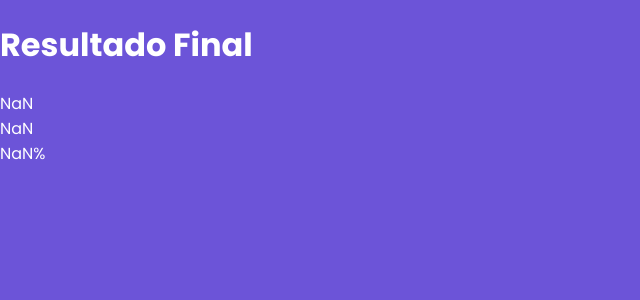
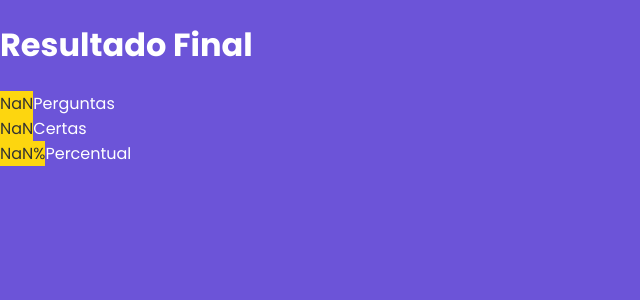
Before and after one commit to fjuncal/quiz-next, a Next.js app: page /resultado in a window 1280 px wide. Shown: the top 300 px of the page, without its empty margins (0-640 px from the left). Built offline with nearby package versions, Linux system fonts and the light colour scheme.

Commit message:
Criando componente estatistica

```diff
--- /dev/null
+++ b/components/Estatistica.tsx
@@ -0,0 +1,24 @@
+import styles from "../styles/Estatistica.module.css";
+interface EstatisticaProps {
+  valor: any;
+  texto: string;
+  corFundo?: string;
+  corFonte?: string;
+}
+
+export default function Estatistica(props: EstatisticaProps) {
+  return (
+    <div className={styles.estatistica}>
+      <div
+        className={styles.valor}
+        style={{
+          backgroundColor: props.corFundo ?? "#FDD60F",
+          color: props.corFonte ?? "#333",
+        }}
+      >
+        {props.valor}
+      </div>
+      <div className={styles.texto}>{props.texto}</div>
+    </div>
+  );
+}
--- a/pages/resultado.tsx
+++ b/pages/resultado.tsx
@@ -1,5 +1,6 @@
 import { useRouter } from "next/router";
 import styles from "../styles/Resultado.module.css";
+import Estatistica from "@/components/Estatistica";
 
 export default function resultado() {
   const router = useRouter();
@@ -10,9 +11,9 @@ export default function resultado() {
   return (
     <div className={styles.resultado}>
       <h1>Resultado Final</h1>
-      <div>{total}</div>
-      <div>{certas}</div>
-      <div>{`${percentual}%`}</div>
+      <Estatistica texto="Perguntas" valor={total} />
+      <Estatistica texto="Certas" valor={certas} />
+      <Estatistica texto="Percentual" valor={`${percentual}%`} />
     </div>
   );
 }
--- /dev/null
+++ b/styles/Estatistica.module.css
@@ -0,0 +1,3 @@
+.estatistica {
+  display: flex;
+}
```
